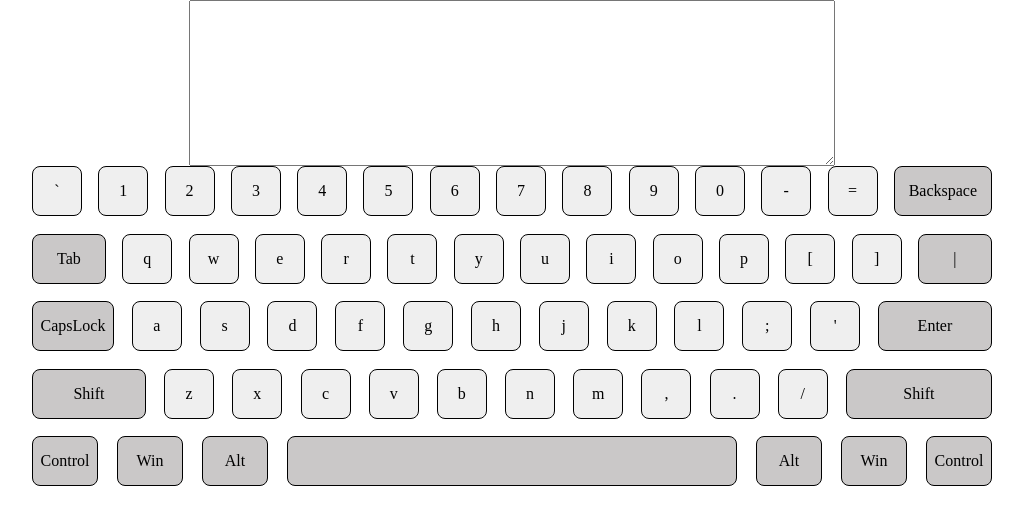
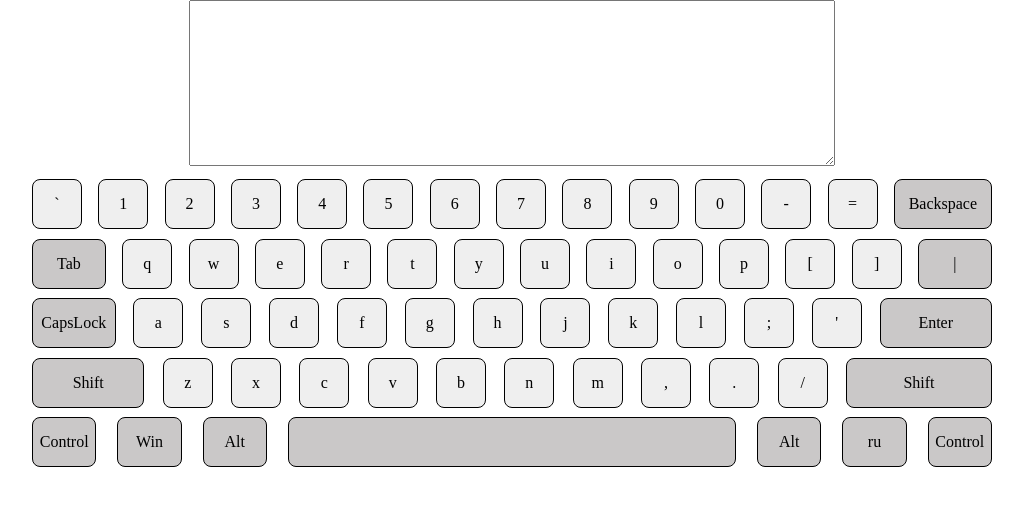
Before and after one commit to dsyuskov/codejam-virtual-keyboard, a website built with webpack: page index.html in a window 1280 px wide. Shown: the whole page, without its empty margins (128-1151 px from the left). Built offline with nearby package versions, Linux system fonts and the light colour scheme; files whose address does not match are found by name.

Commit message:
refactor: change drawKeyboard function from declaration to expression

```diff
--- a/src/js/app.js
+++ b/src/js/app.js
@@ -68,7 +68,7 @@ const keys = [
     ['AltLeft', 'Alt', 'Alt', 'Alt', 'Alt'],
     ['Space', '', '', '', ''],
     ['AltRight', 'Alt', 'Alt', 'Alt', 'Alt'],
-    ['MetaRight', 'Win', 'Win', 'Win', 'Win'],
+    ['MetaRight', 'en', 'en', 'ru', 'ru'],
     ['ControlRight', 'Control', 'Control', 'Control', 'Control'],
   ],
 ];
@@ -78,6 +78,7 @@ let isCapsLock = false;
 let prevKey;
 let keyboard;
 let lang = localStorage.getItem('lang') !== 'false';
+let drawKeyboard;
 
 const blocknote = document.createElement('textarea');
 blocknote.className = 'blocknote';
@@ -139,6 +140,12 @@ function keyDown(keyCode) {
       keyboard = drawKeyboard();
       break;
     }
+    case 'MetaRight': {
+      lang = !lang;
+      keyboard.remove();
+      keyboard = drawKeyboard();
+      break;
+    }
     default:
   }
   const key = document.querySelector(`.${keyCode.toLowerCase()}`);
@@ -166,7 +173,7 @@ function keyUp(keyCode) {
   prevKey = undefined;
 }
 
-function drawKeyboard() {
+drawKeyboard = function drawkeyboard() {
   let indexOfArray = 1;
   if (isShift || isCapsLock) {
     indexOfArray = 2;
@@ -199,7 +206,7 @@ function drawKeyboard() {
     });
   });
   return keyBoard;
-}
+};
 
 keyboard = drawKeyboard();
 
--- a/src/scss/abstract/_variables.scss
+++ b/src/scss/abstract/_variables.scss
@@ -5,3 +5,5 @@ $key-border-color: #000000;
 
 $key-width: 3em;
 $key-height: 3em;
+$keyboard-width: $key-width * 20;
+$keyboard-height: $key-height * 6;
--- a/src/scss/components/_blocknote.scss
+++ b/src/scss/components/_blocknote.scss
@@ -3,4 +3,5 @@
     margin: 0 auto;
     width: 50%;
     height: 10rem;
+    margin-bottom: 1em;
 }
--- a/src/scss/components/_keyboard.scss
+++ b/src/scss/components/_keyboard.scss
@@ -2,8 +2,8 @@
   display: flex;
   flex-direction: column;
   justify-content: space-between;
-  width: 60em;
-  height: 20em;
+  width: $keyboard-width;
+  height: $keyboard-height;
   margin: 0 auto;
 }
 
@@ -25,33 +25,29 @@
 }
 
 .backspace {
-  width: 6em;
+  width: $key-width * 2;
   background-color: $key-color-function;
 }
 
 .backslash,
 .tab {
-  width: 4.5em;
+  width: $key-width * 1.5;
   background-color: $key-color-function;
 }
 
 .capslock {
-  width: 5em;
+  width: $key-width * 1.7;
   background-color: $key-color-function;
 }
 
+.shiftleft,
 .enter {
-  width: 7em;
-  background-color: $key-color-function;
-}
-
-.shiftleft {
-  width: 7em;
+  width: $key-width * 2.3;
   background-color: $key-color-function;
 }
 
 .shiftright {
-  width: 9em;
+  width: $key-width * 3;
   background-color: $key-color-function;
 }
 
@@ -63,11 +59,11 @@
 .controlright
  {
   background-color: $key-color-function;
-  width: 4em;
+  width: $key-width * 1.3;
 }
 
 .space {
-  width: 28em;
+  width: $key-width * 9.3;
   background-color: $key-color-function;
 }
 
--- a/src/scss/main.scss
+++ b/src/scss/main.scss
@@ -1,7 +1,6 @@
 @import "abstract/variables";
 @import "components/blocknote";
 @import "components/keyboard";
-
 
 body {
     position: relative;
```
